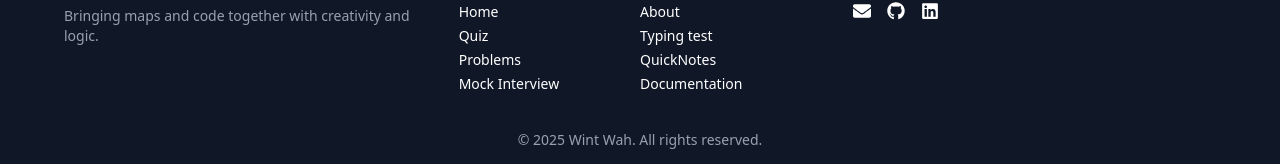
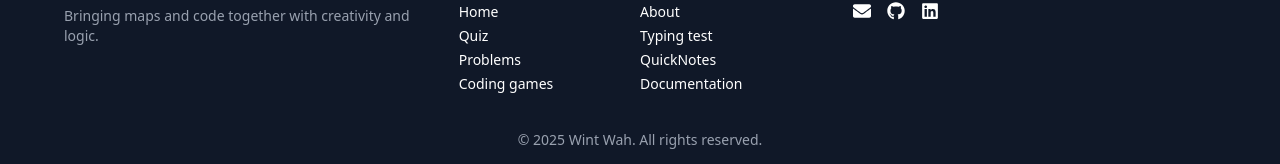
Before and after one commit to wintwah243/Mapito, a React (Vite) app in the folder mapito/: page /quiz in a window 1280 px wide. Shown: the part 1194-1358 px from the top of the page. Built offline with nearby package versions, Linux system fonts and the light colour scheme.

Commit message:
new feature added

```diff
--- a/mapito/src/components/Footer.jsx
+++ b/mapito/src/components/Footer.jsx
@@ -21,7 +21,7 @@ export default function Footer() {
             <li><a href="/typing-test" className="hover:text-gray-300">Typing test</a></li>
             <li><a href="/code" className="hover:text-gray-300">Problems</a></li>
             <li><a href="/summarize" className="hover:text-gray-300">QuickNotes</a></li>
-            <li><a href="/mock-interview" className="hover:text-gray-300">Mock Interview</a></li>
+            <li><a href="/codinggame" className="hover:text-gray-300">Coding games</a></li>
             <li><a href="/documentation" className="hover:text-gray-300">Documentation</a></li>
           </ul>
         </div>
```
